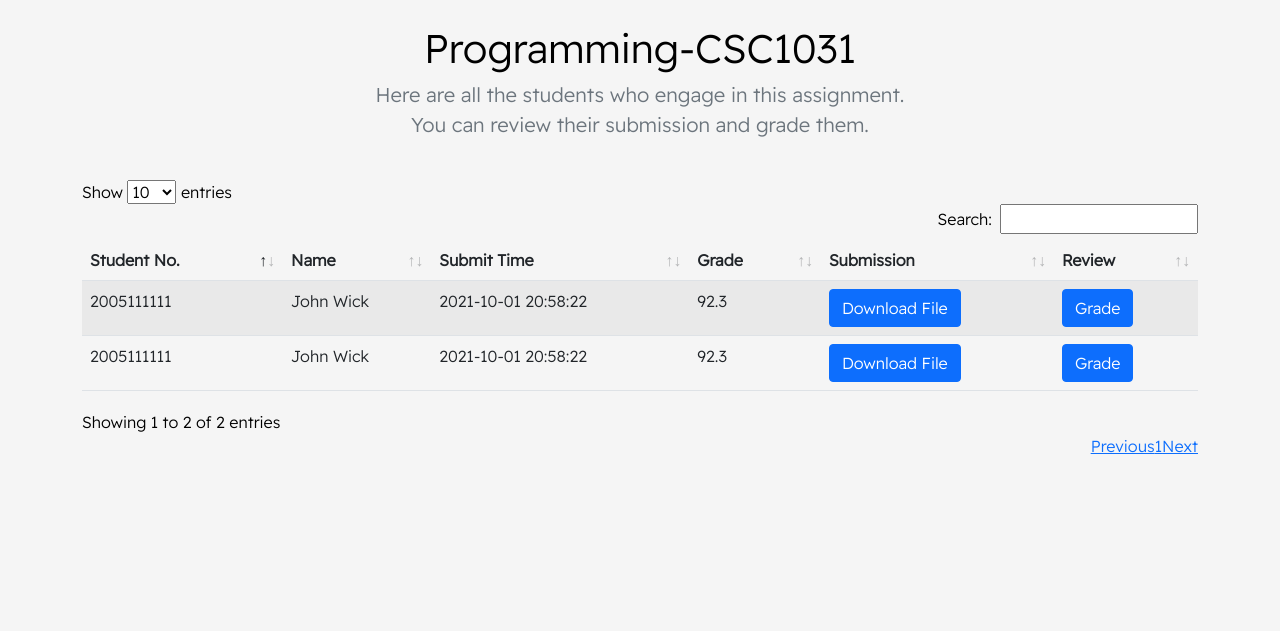
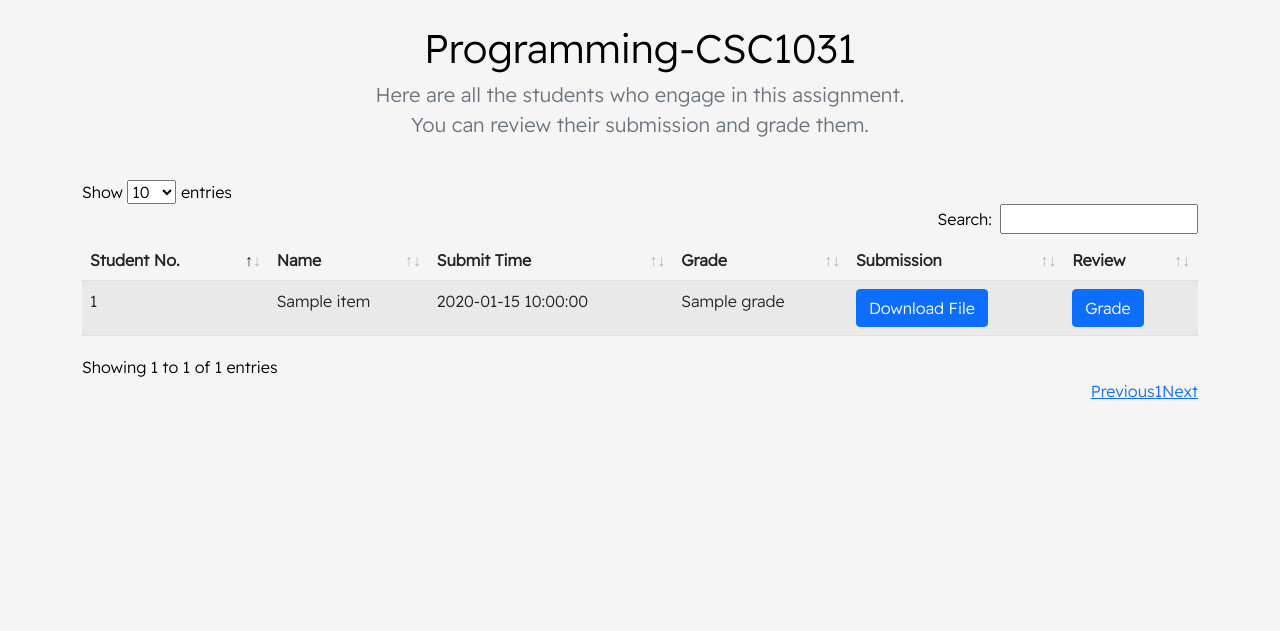
Before and after one commit to hadjShell/CSC2033-Team1-Project, a Flask app: template templates/assignment-detail.html in a window 1280 px wide. Shown: the part 63-694 px from the top of the page. Run offline with Flask 2, Linux system fonts and the light colour scheme; data comes from the database, SQL or seed files in the repository; both versions use the stored data as it was after the commit; the template is opened without the code that fills it: values that come from a table or form of the project are taken from there, most other values are stand-ins (such as "Sample title", 1, 10 or a date in 2020); some libraries are stand-ins or nearby versions.

Commit message:
Dynamic assignment-student-list

```diff
--- a/models.py
+++ b/models.py
@@ -92,14 +92,13 @@ class Take(db.Model):
 
     email = db.Column(db.String(100), db.ForeignKey(User.email), primary_key=True)
     AID = db.Column(db.String(10), db.ForeignKey(Assignment.AID), primary_key=True)
-    submitTime = db.Column(db.DateTime, nullable=False)
+    submitTime = db.Column(db.DateTime, nullable=True)
     grade = db.Column(db.Float, nullable=True)
 
-    def __init__(self, email, AID, grade):
+    def __init__(self, email, AID):
         self.email = email
         self.AID = AID
         self.submitTime = datetime.now()
-        self.grade = grade
 
 
 # Teachers create assignments
--- a/templates/assignment-detail.html
+++ b/templates/assignment-detail.html
@@ -77,23 +77,16 @@
                         </tr>
                     </thead>
                     <tbody>
+                        {% for item in list %}
                             <tr>
-                        <td>2005111111</td>
-                        <td>John Wick</td>
-                        <td>2021-10-01 20:58:22</td>
-                        <td>92.3</td>
+                                <td>{{ item['schoolID'] }}</td>
+                                <td>{{ item['name'] }}</td>
+                                <td>{{ item['submitTime'] }}</td>
+                                <td>{{ item['grade'] }}</td>
                                 <td><button class="btn btn-primary">Download File</button></td>
                                 <td><button class="btn btn-primary">Grade</button></td>
                             </tr>
-                    <tr>
-                        <td>2005111111</td>
-                        <td>John Wick</td>
-                        <td>2021-10-01 20:58:22</td>
-                        <td>92.3</td>
-                        <td><button class="btn btn-primary">Download File</button></td>
-                        <td><button class="btn btn-primary">Grade</button></td>
-                    </tr>
-
+                        {% endfor %}
                     </tbody>
             </table>
         </div>
```
Also changed, not shown: assignments/views.py (+18 -1 lines), odin.db. Lines whose indentation alone changed are shown as unchanged.
